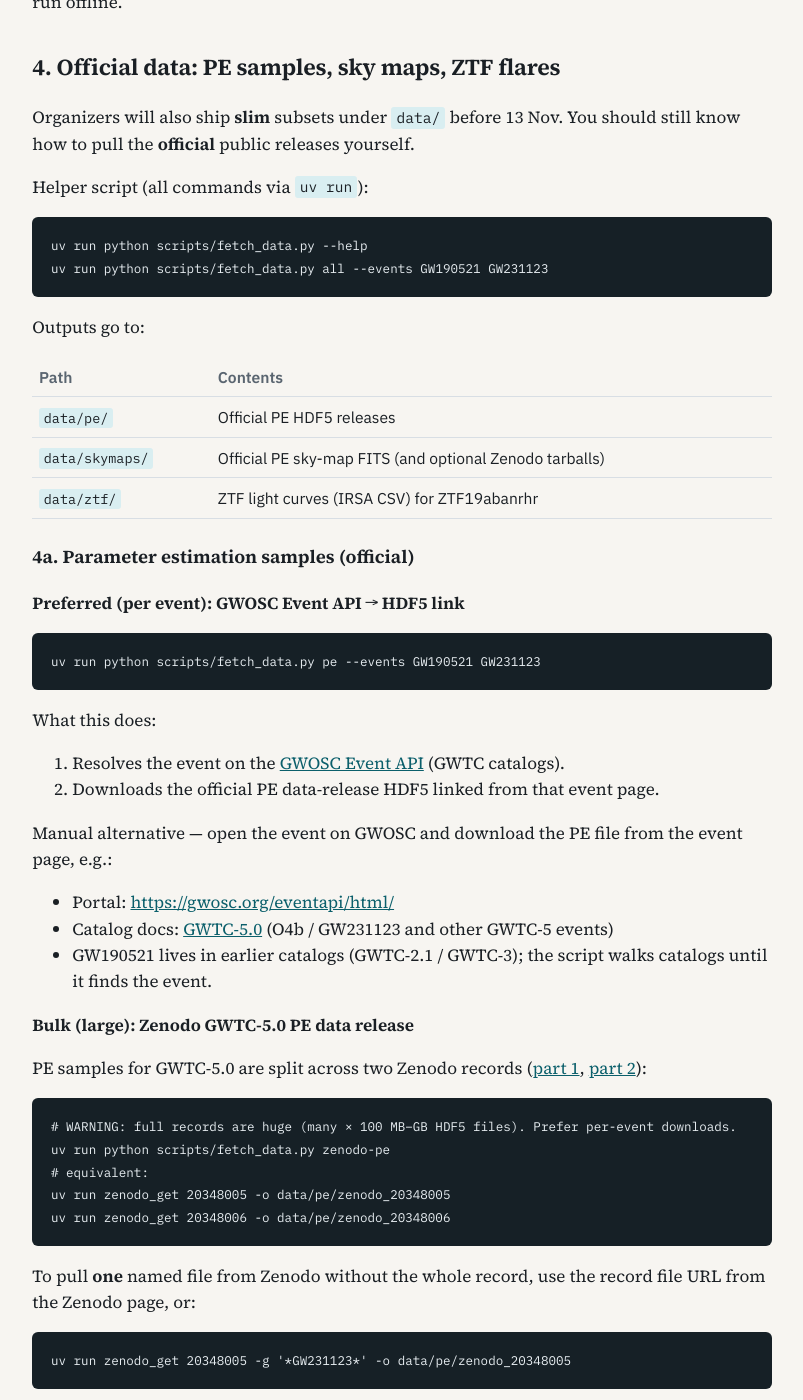
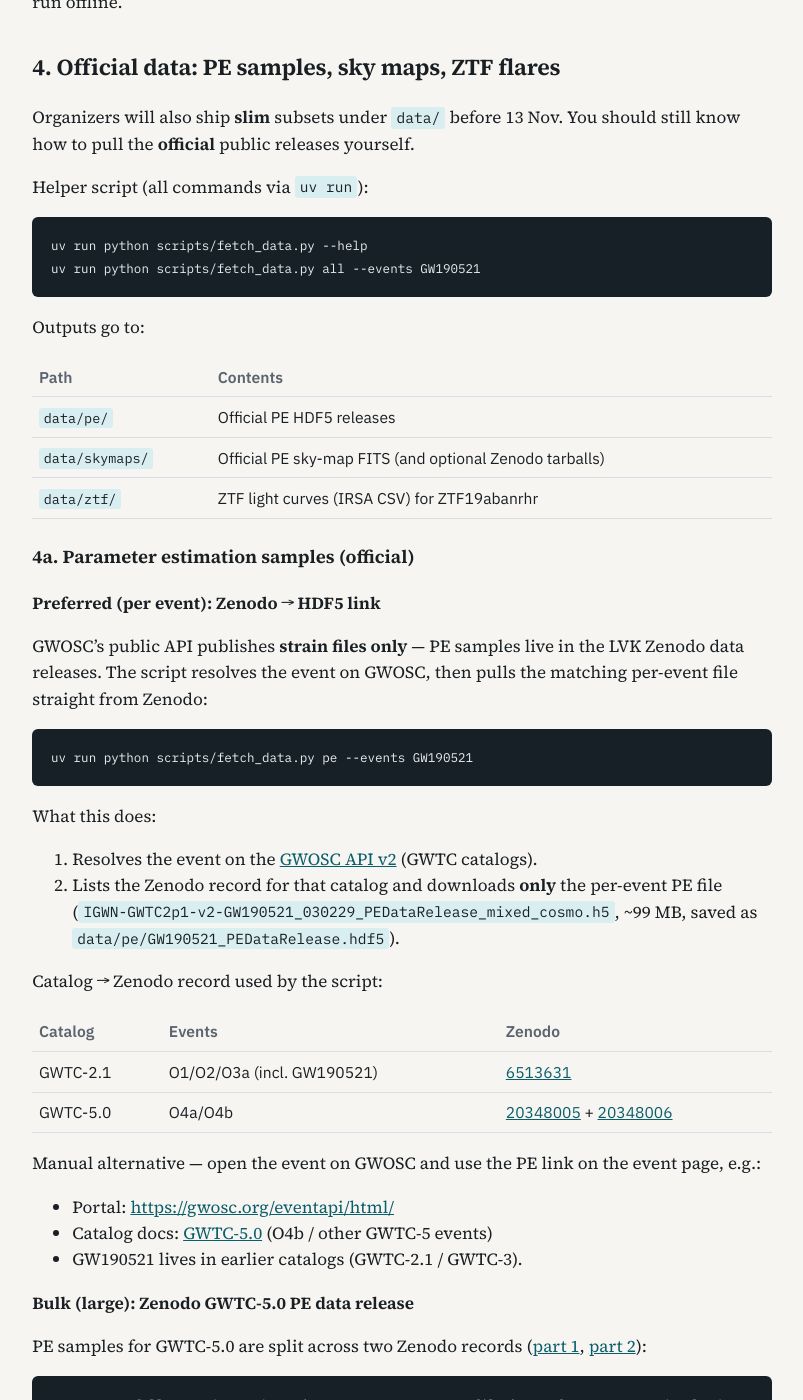
Before and after one commit to AstroSuro/EAGW2026, a Jekyll site: the page built from docs/git-prep.md, in a window 1280 px wide and 1400 px high, scrolled down 2703 px. Shown: the whole window, without its empty margins (238-1041 px from the left). Built offline with Jekyll 4.4.1, drawn with Linux system fonts in a browser that asks for light colours; some of the changed text lies outside the part shown.

Commit message:
Try to make everything work out-of-the-box

````diff
--- a/docs/git-prep.md
+++ b/docs/git-prep.md
@@ -110,7 +110,7 @@ Helper script (all commands via `uv run`):
 
 ```bash
 uv run python scripts/fetch_data.py --help
-uv run python scripts/fetch_data.py all --events GW190521 GW231123
+uv run python scripts/fetch_data.py all --events GW190521
 ```
 
 Outputs go to:
@@ -123,22 +123,35 @@ Outputs go to:
 
 ### 4a. Parameter estimation samples (official)
 
-**Preferred (per event): GWOSC Event API → HDF5 link**
+**Preferred (per event): Zenodo → HDF5 link**
+
+GWOSC's public API publishes **strain files only** — PE samples live in the LVK
+Zenodo data releases. The script resolves the event on GWOSC, then pulls the
+matching per-event file straight from Zenodo:
 
 ```bash
-uv run python scripts/fetch_data.py pe --events GW190521 GW231123
+uv run python scripts/fetch_data.py pe --events GW190521
 ```
 
 What this does:
 
-1. Resolves the event on the [GWOSC Event API](https://gwosc.org/eventapi/html/) (GWTC catalogs).
-2. Downloads the official PE data-release HDF5 linked from that event page.
+1. Resolves the event on the [GWOSC API v2](https://gwosc.org/eventapi/html/) (GWTC catalogs).
+2. Lists the Zenodo record for that catalog and downloads **only** the per-event
+   PE file (`IGWN-GWTC2p1-v2-GW190521_030229_PEDataRelease_mixed_cosmo.h5`,
+   ~99 MB, saved as `data/pe/GW190521_PEDataRelease.hdf5`).
 
-Manual alternative — open the event on GWOSC and download the PE file from the event page, e.g.:
+Catalog → Zenodo record used by the script:
+
+| Catalog | Events | Zenodo |
+|---|---|---|
+| GWTC-2.1 | O1/O2/O3a (incl. GW190521) | [6513631](https://zenodo.org/records/6513631) |
+| GWTC-5.0 | O4a/O4b | [20348005](https://zenodo.org/records/20348005) + [20348006](https://zenodo.org/records/20348006) |
+
+Manual alternative — open the event on GWOSC and use the PE link on the event page, e.g.:
 
 - Portal: [https://gwosc.org/eventapi/html/](https://gwosc.org/eventapi/html/)
-- Catalog docs: [GWTC-5.0](https://gwosc.org/GWTC-5.0/) (O4b / GW231123 and other GWTC-5 events)
-- GW190521 lives in earlier catalogs (GWTC-2.1 / GWTC-3); the script walks catalogs until it finds the event.
+- Catalog docs: [GWTC-5.0](https://gwosc.org/GWTC-5.0/) (O4b / other GWTC-5 events)
+- GW190521 lives in earlier catalogs (GWTC-2.1 / GWTC-3).
 
 **Bulk (large): Zenodo GWTC-5.0 PE data release**
 
@@ -155,7 +168,7 @@ uv run zenodo_get 20348006 -o data/pe/zenodo_20348006
 To pull **one** named file from Zenodo without the whole record, use the record file URL from the Zenodo page, or:
 
 ```bash
-uv run zenodo_get 20348005 -g '*GW231123*' -o data/pe/zenodo_20348005
+uv run zenodo_get 20348005 -g '*GW250114*' -o data/pe/zenodo_20348005
 ```
 
 Read PE HDF5 with `pesummary` / `h5py`:
@@ -171,10 +184,15 @@ PY
 
 ### 4b. Sky maps (official)
 
-**Preferred (per event): GWOSC → FITS skymap**
+**Preferred (per event): Zenodo archived sky map → FITS**
+
+GWOSC does **not** serve sky-map FITS files through its API; the official maps
+are published as per-catalog tarballs on Zenodo. The helper downloads the
+tarball once, then copies the matching map to a stable per-event name:
 
 ```bash
-uv run python scripts/fetch_data.py skymaps --events GW190521 GW231123
+uv run python scripts/fetch_data.py skymaps --events GW190521
+# -> data/skymaps/GW190521_skymap.fits
 ```
 
 Use with `ligo.skymap`:
@@ -191,11 +209,18 @@ PY
 
 ```bash
 # GWTC-5.0 archived PE skymaps
-uv run python scripts/fetch_data.py skymaps --events GW231123 --bulk gwtc5
+uv run python scripts/fetch_data.py skymaps --events GW250114_082203 --bulk gwtc5
 
 # GWTC-2.1 archived PE skymaps (covers GW190521)
 uv run python scripts/fetch_data.py skymaps --events GW190521 --bulk gwtc2.1
 ```
+
+`--catalog gwtc2.1|gwtc5` pins the archive instead of auto-selecting it.
+
+> Events that are not in a bundled archive print an explicit error instead of
+> failing silently. Example: **GW231123** is an O4b discovery-paper event, so it
+> is absent from the GWTC-5.0 archived skymaps and from the GWOSC API; use a
+> catalog event such as **GW190521** or **GW190814** for the exercises.
 
 Direct tarball references used by the script:
 
````
Also changed, not shown: scripts/fetch_data.py (+47 -7 lines), 2 other files.
